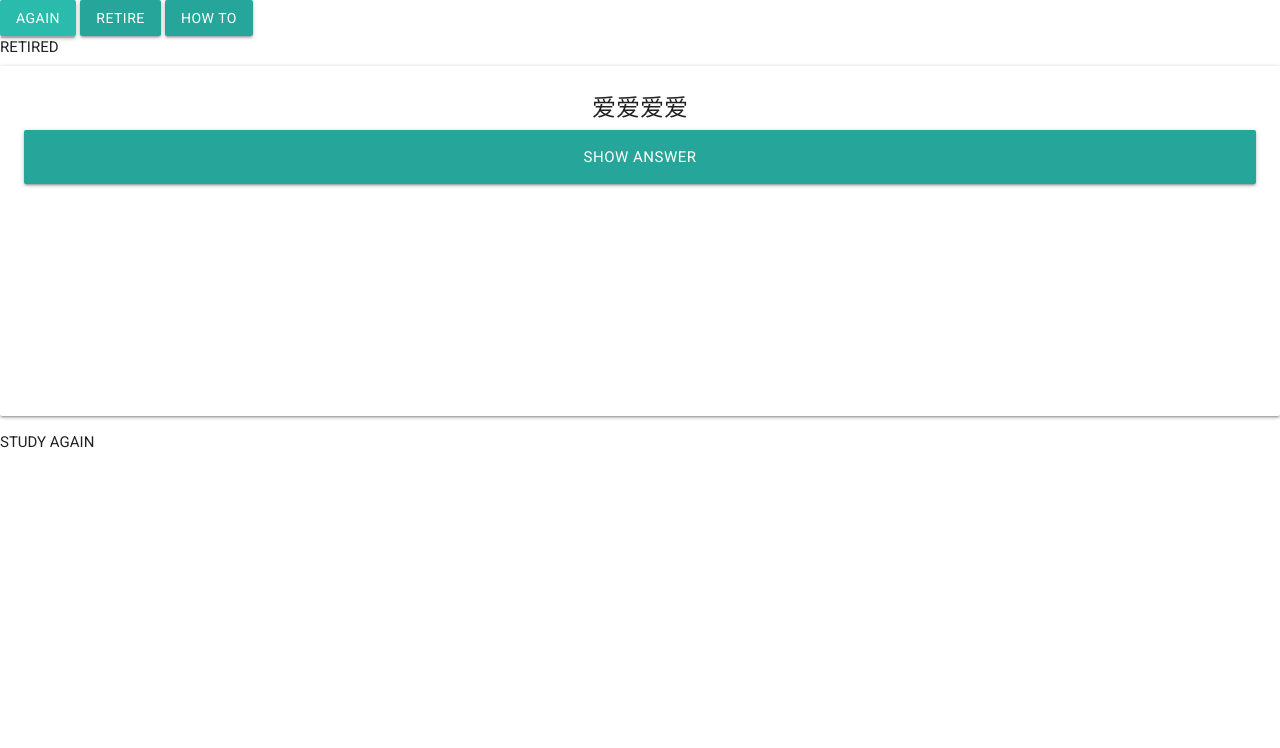
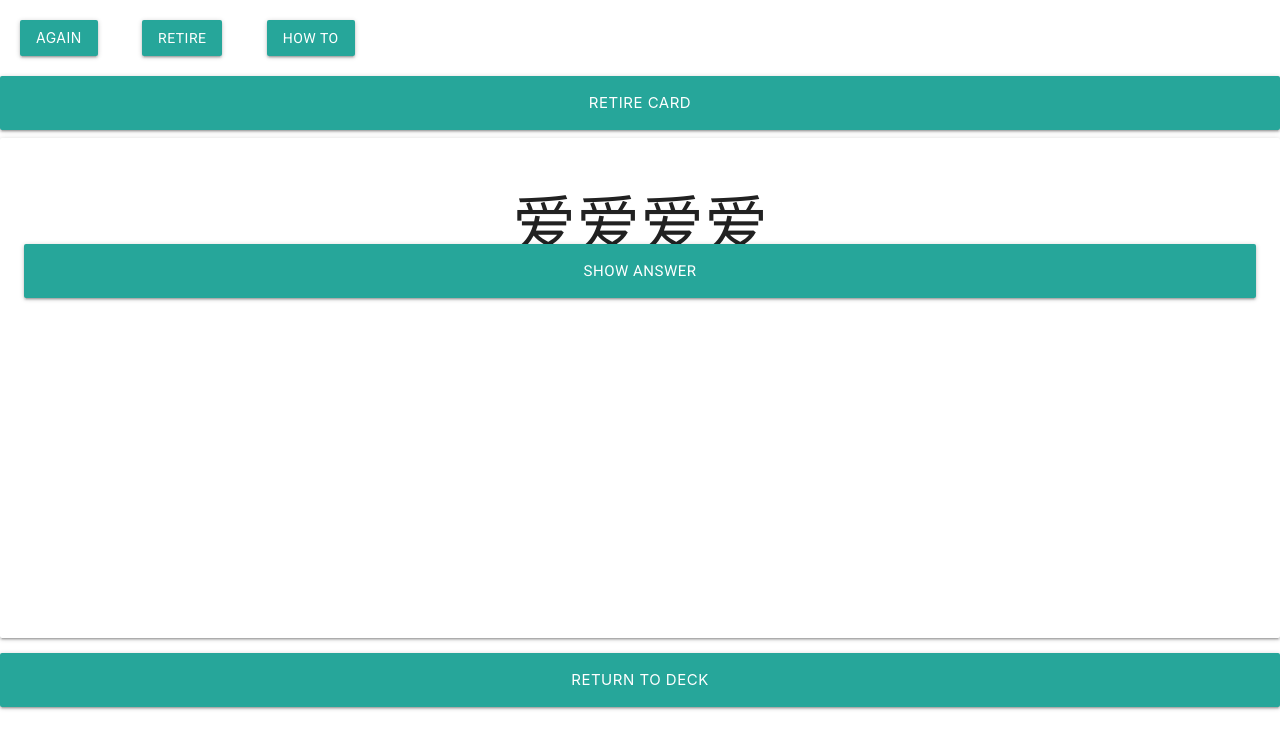
Before and after one commit to joshuakiley/joshuakiley.github.io, a plain HTML site: page index.html in a window 1280 px wide. Drawn offline with nearby package versions, Linux system fonts and the light colour scheme.

Commit message:
Format card correctly with exception of show answer button

```diff
--- a/index.html
+++ b/index.html
@@ -5,12 +5,20 @@
     <meta name="viewport" content="width=device-width, initial-scale=1.0" />
     <meta http-equiv="X-UA-Compatible" content="ie=edge" />
     <!--Import Google Icon Font-->
-    <link href="https://fonts.googleapis.com/icon?family=Material+Icons" rel="stylesheet">
+    <link
+      href="https://fonts.googleapis.com/icon?family=Material+Icons"
+      rel="stylesheet"
+    />
     <!--Import materialize.css-->
-    <link type="text/css" rel="stylesheet" href="/materialize/css/materialize.css"  media="screen,projection"/>
-    <link rel="stylesheet" href="style.css">
+    <link
+      type="text/css"
+      rel="stylesheet"
+      href="/materialize/css/materialize.css"
+      media="screen,projection"
+    />
+    <link rel="stylesheet" href="style.css" />
     <title>HSK Flashcard</title>
-    <meta name="viewport" content="width=device-width, initial-scale=1.0"/>
+    <meta name="viewport" content="width=device-width, initial-scale=1.0" />
   </head>
   <body>
     <!-- How To Button -->
@@ -70,32 +78,52 @@
     </div>
 
     <!-- Buttons to decide if you need to study a card again or not -->
-    <div class="btn btn-primary english" id="again">AGAIN</div>
+    <div class="btn" id="again">AGAIN</div>
     <div class="btn btn-primary english" id="retire">RETIRE</div>
     <div class="btn btn-primary english" id="how-to">HOW TO</div>
-    <div class="deck-retire english">RETIRED</div>
+    <div class="btn-large waves-effect waves waves-block">
+      retire card
+    </div>
 
     <!-- study fl ashcard with Chinese, English, Audio, and Phonetics -->
-    <div class="card">
-      <div class="card-content" id="front">
-        <span
+    <div class="card large">
+      <div class="card-content">
+        <h1
           onclick="document.getElementById('audio').play()"
           class="card-title grey-text text-darken-4 chinese"
-          id="pronunciation"
+          id="font"
         >
-        爱爱爱爱
+          爱爱爱爱
+        </h1>
+        <span
+          class="btn-large waves-effect activator waves-block waves english"
+        >
+          show answer
         </span>
-        <div class="btn-large waves-effect activator waves-block waves light english">show answer</div>
       </div>
       <div class="card-reveal">
-        <span class="card-title grey-text text-darken-4 chinese">爱爱爱爱<i class="material-icons right">close</i> </span>
-        <p id="back">Lorem ipsum dolor sit amet consectetur adipisicing elit. Temporibus quidem similique quasi ipsam voluptate alias deleniti eius, natus possimus atque molestias nihil vitae harum, ratione, quos quam fugit eos. Molestiae!</p>
+        <h1 class="card-title grey-text text-darken-4 chinese">
+          爱爱爱爱
+        </h1>
+        <span class="btn-large waves-effect waves-block waves"
+          ><i class="material-icons">play_arrow</i></span
+        >
+        <p class="flow-text">ai</p>
+        <p class="flow-text" id="back">
+          Lorem ipsum dolor sit amet consectetur adipisicing elit. Temporibus
+          quidem similique quasi ipsam voluptate alias deleniti eius, natus
+          possimus atque molestias nihil vitae harum, ratione, quos quam fugit
+          eos. Molestiae!
+        </p>
       </div>
     </div>
 
     <!-- Placeholder for deck of cards you want to study again and deck of cards you don't need to study again -->
-    <div class="deck-again english snd btn-primary" id="shuffle">
-      STUDY AGAIN
+    <div
+      class="btn-large btn-block waves waves-block waves-effect"
+      id="shuffle"
+    >
+      return to deck
     </div>
 
     <audio id="audio" src=""></audio>
@@ -105,6 +133,9 @@
       crossorigin="anonymous"
     ></script>
     <!-- <script src="/app.js"></script> -->
-    <script type="text/javascript" src="/materialize/js/materialize.js"></script>
+    <script
+      type="text/javascript"
+      src="/materialize/js/materialize.js"
+    ></script>
   </body>
 </html>
--- a/style.css
+++ b/style.css
@@ -1,14 +1,30 @@
 @import url("https://fonts.googleapis.com/css?family=Noto+Sans+SC|Roboto&display=swap");
 
+p {
+  text-align: left;
+}
+
+.card-title {
+  font-size: 64px !important;
+}
+
+.btn {
+  margin: 20px;
+}
+
 .chinese {
-  font-family: 'Noto Sans SC', sans-serif !important;
+  font-family: "Noto Sans SC", sans-serif !important;
 }
 
 .english {
-  font-family: 'Roboto', sans-serif !important;
+  font-family: "Roboto", sans-serif !important;
 }
 
 .card {
-  height: 350px;
   text-align: center;
 }
+
+.large {
+  position: absolute;
+  bottom: 0;
+}
```
